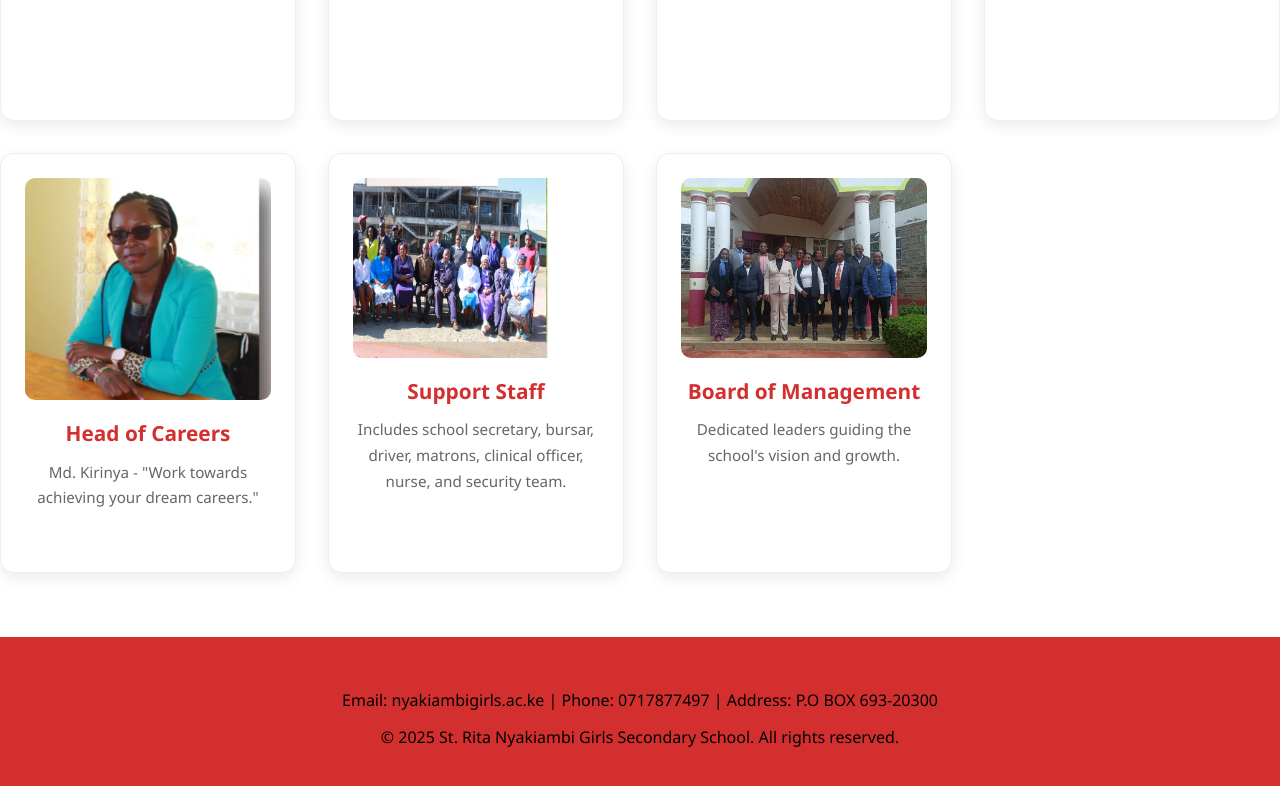
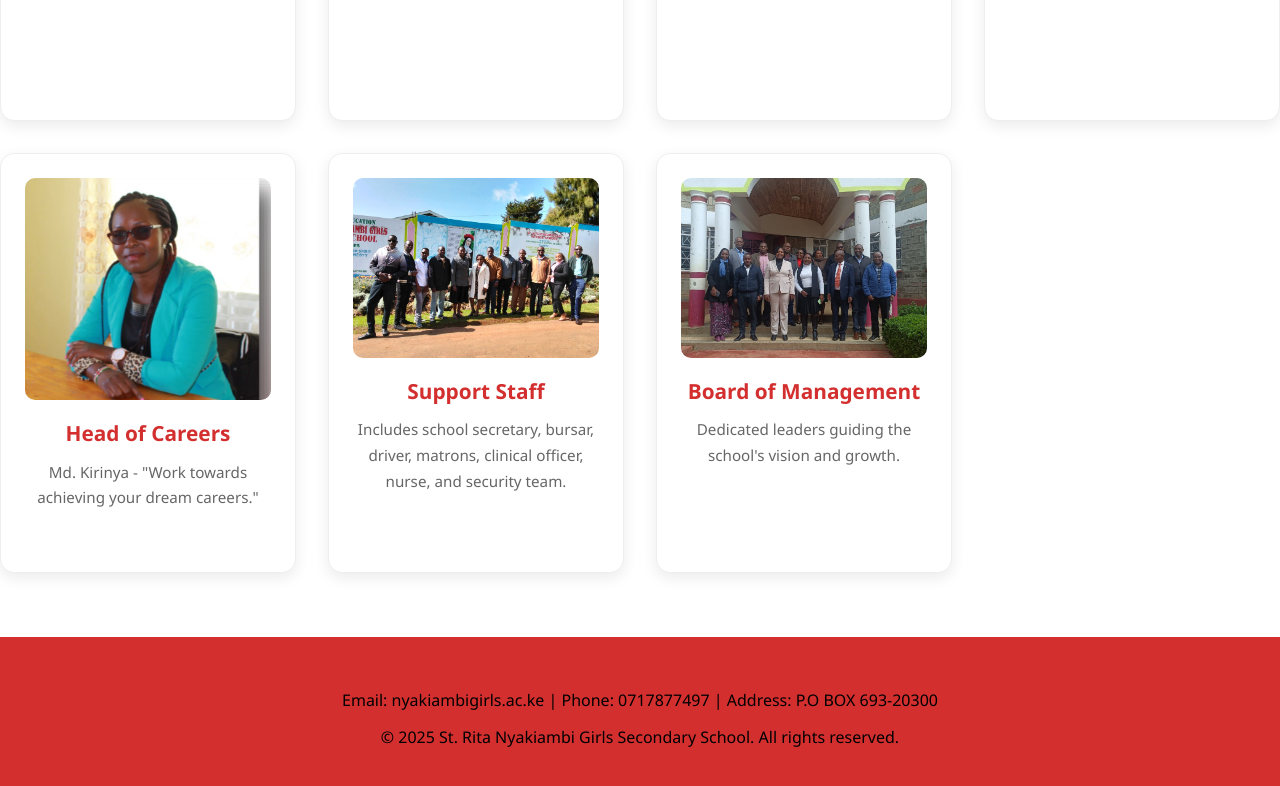
Before and after one commit to Lydiah-Tech/ST.Rita-nyakiambigirls, a plain HTML site: page staff.html in a window 1280 px wide. Shown: the part 1549-2335 px from the top of the page. Drawn offline with Linux system fonts and the light colour scheme.

Commit message:
Add files via upload

```diff
--- a/staff.html
+++ b/staff.html
@@ -72,7 +72,7 @@
                 <p>Md. Kirinya - "Work towards achieving your dream careers."</p>
             </div>
             <div class="card">
-                <img src="support.staff.png" alt="Support Staff">
+                <img src="maths.png" alt="Support Staff">
                 <h3>Support Staff</h3>
                 <p>Includes school secretary, bursar, driver, matrons, clinical officer, nurse, and security team.</p>
             </div>
```
